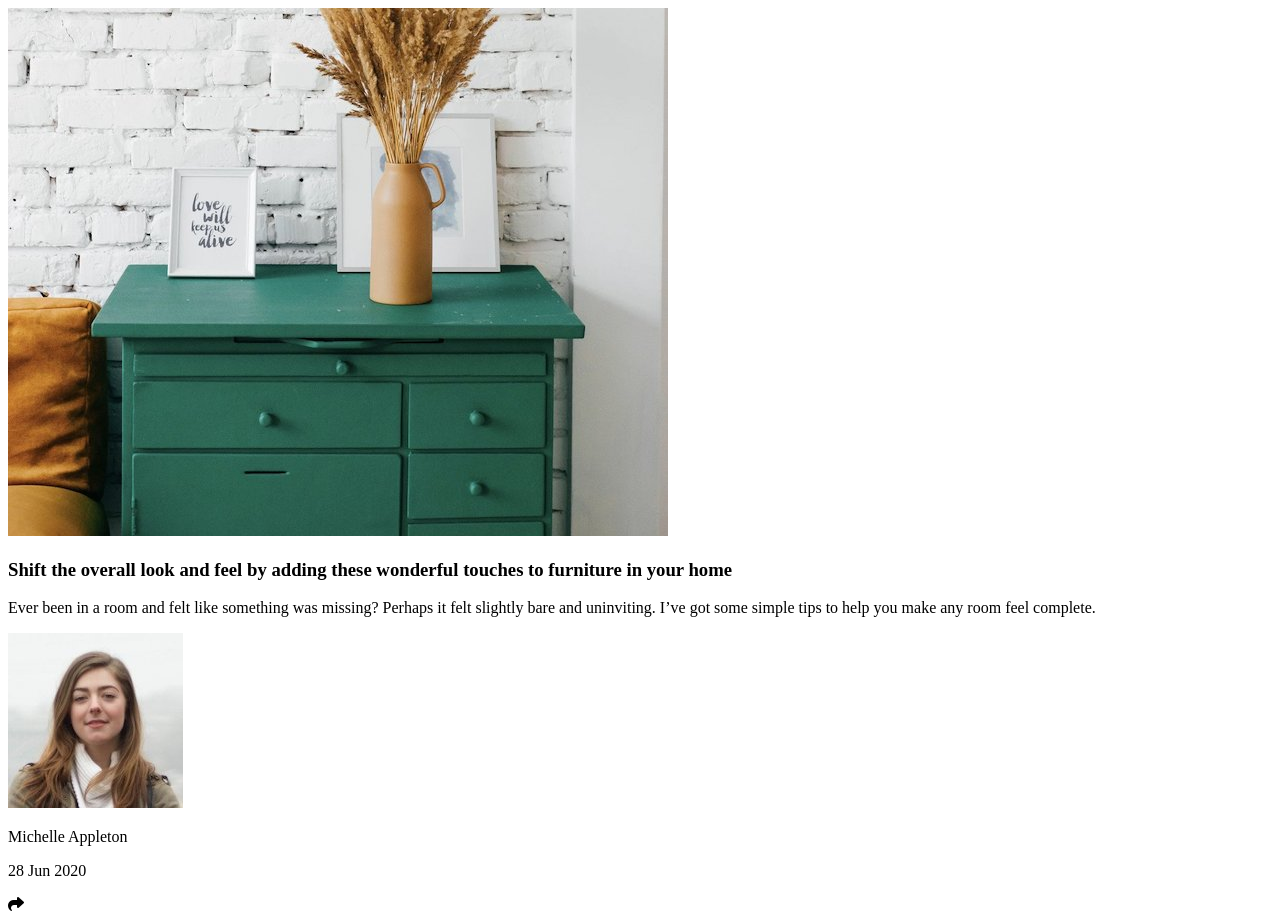
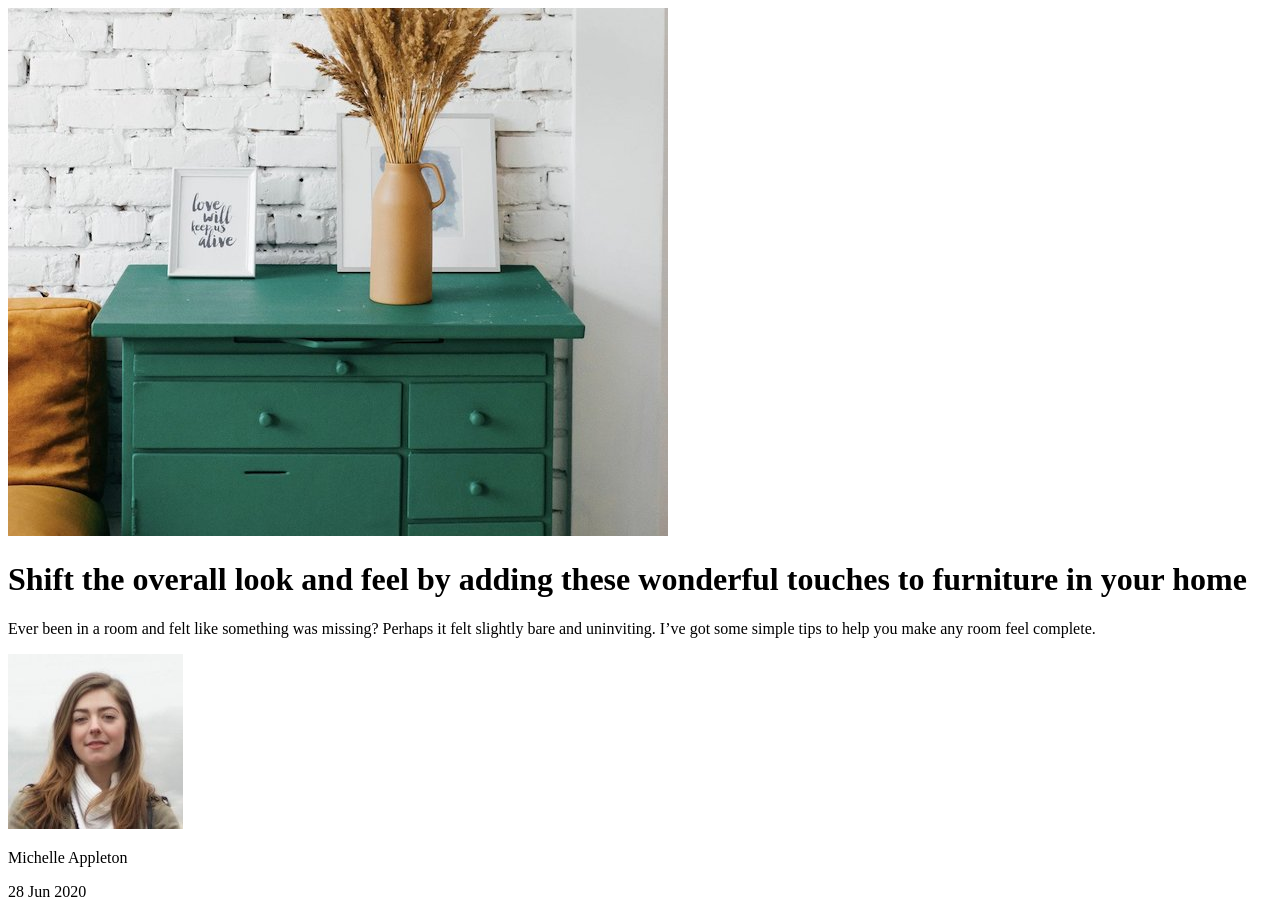
Before and after one commit to carmo-sousa/article-preview-component, a plain HTML site: page index.html in a window 1280 px wide. Shown: the top 917 px of the page. Drawn offline with Linux system fonts and the light colour scheme.

Commit message:
Adicionando comemtarios no index.html

```diff
--- a/index.html
+++ b/index.html
@@ -13,13 +13,21 @@
 
 <body>
   <div class="root">
+    <!-- Card -->
     <div class="card">
-      <div class="card-image">
-        <img src="./images/drawers.jpg" alt="">
-      </div>
-      <div class="card-text">
-        <h3 class="title">Shift the overall look and feel by adding these wonderful touches to furniture in your home
-        </h3>
+      <!-- Image -->
+      <div class="image">
+        <img class="image-content" src="./images/drawers.jpg" alt="">
+      </div> <!-- Fim -->
+
+      <!-- Text -->
+      <div class="text">
+
+        <!-- Title -->
+        <h1 class="title">Shift the overall look and feel by adding these wonderful touches to furniture in your home
+        </h1> <!-- Fim -->
+
+
         <p class="text">Ever been in a room and felt like something was missing? Perhaps
           it felt slightly bare and uninviting. I’ve got some simple tips
           to help you make any room feel complete.</p>
@@ -43,8 +51,6 @@
             <div class="square"></div>
           </div>
         </div>
-
-
       </div>
     </div>
   </div>
```
